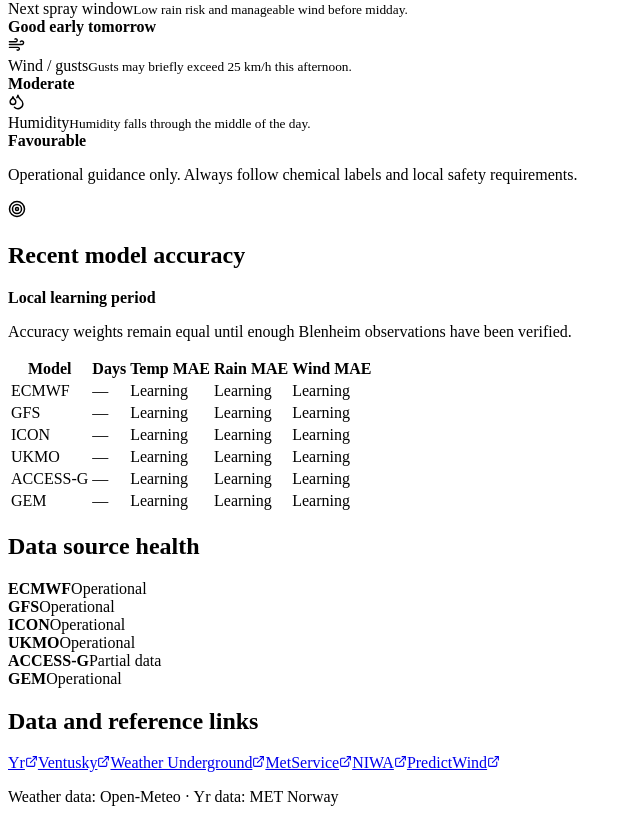
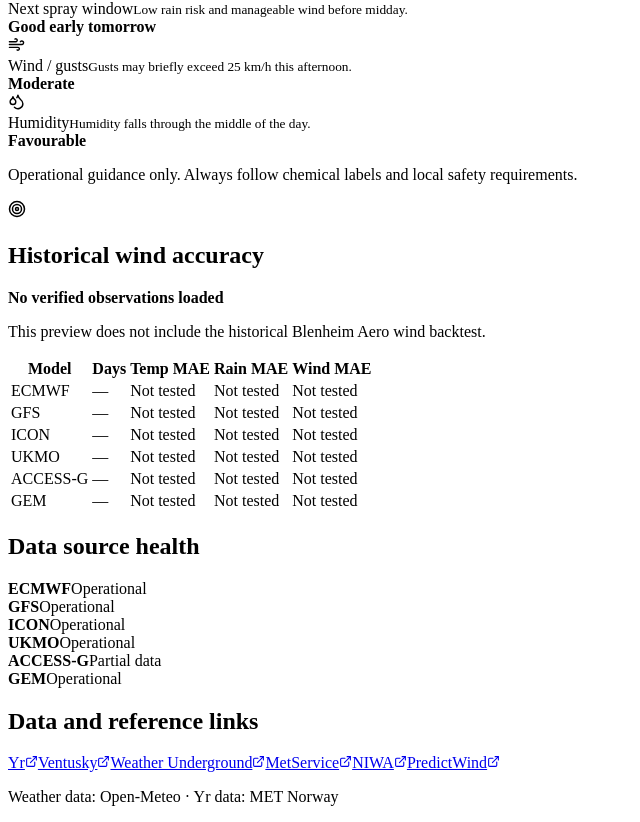
Before and after one commit to mttm9909-ai/Weather-Analysis, a React (Vite) app: page / in a window 1280 px wide. Shown: the part 2395-3217 px from the top of the page, without its empty margins (0-640 px from the left). Built offline with nearby package versions, Linux system fonts and the light colour scheme; no server answers; the HTML template or start-up script is replaced by a standard one.

Commit message:
Calibrate Blenheim sustained-wind consensus

```diff
--- a/src/components/InsightPanels.tsx
+++ b/src/components/InsightPanels.tsx
@@ -44,11 +44,11 @@ export function AccuracyPanel({ accuracy }: { accuracy: AccuracyMetric[] }) {
   const hasVerifiedData = accuracy.some((metric) => metric.verifiedDays > 0)
   return (
     <section className="panel insight-panel accuracy-panel" id="accuracy" aria-labelledby="accuracy-heading">
-      <div className="insight-heading"><Target size={18} /><h2 id="accuracy-heading">Recent model accuracy</h2></div>
+      <div className="insight-heading"><Target size={18} /><h2 id="accuracy-heading">Historical wind accuracy</h2></div>
       {!hasVerifiedData && (
         <div className="learning-state">
-          <strong>Local learning period</strong>
-          <p>Accuracy weights remain equal until enough Blenheim observations have been verified.</p>
+          <strong>No verified observations loaded</strong>
+          <p>This preview does not include the historical Blenheim Aero wind backtest.</p>
         </div>
       )}
       <div className="accuracy-table-wrap">
@@ -57,13 +57,14 @@ export function AccuracyPanel({ accuracy }: { accuracy: AccuracyMetric[] }) {
           <tbody>{accuracy.map((metric) => (
             <tr key={metric.modelId}>
               <td>{metric.modelName}</td><td>{metric.verifiedDays || '—'}</td>
-              <td>{metric.temperatureMae == null ? 'Learning' : `${formatNumber(metric.temperatureMae, 1)}°C`}</td>
-              <td>{metric.rainMae == null ? 'Learning' : `${formatNumber(metric.rainMae, 1)} mm`}</td>
-              <td>{metric.windMae == null ? 'Learning' : `${formatNumber(metric.windMae, 1)} km/h`}</td>
+              <td>{metric.temperatureMae == null ? 'Not tested' : `${formatNumber(metric.temperatureMae, 1)}°C`}</td>
+              <td>{metric.rainMae == null ? 'Not tested' : `${formatNumber(metric.rainMae, 1)} mm`}</td>
+              <td>{metric.windMae == null ? 'Not tested' : `${formatNumber(metric.windMae, 1)} km/h`}</td>
             </tr>
           ))}</tbody>
         </table>
       </div>
+      {hasVerifiedData && <p className="operational-note">Blenheim Aero hourly observations, 2024–2026. Wind MAE averages like-for-like 24- and 48-hour forecasts; gusts, rain and temperature remain untested.</p>}
     </section>
   )
 }
```
